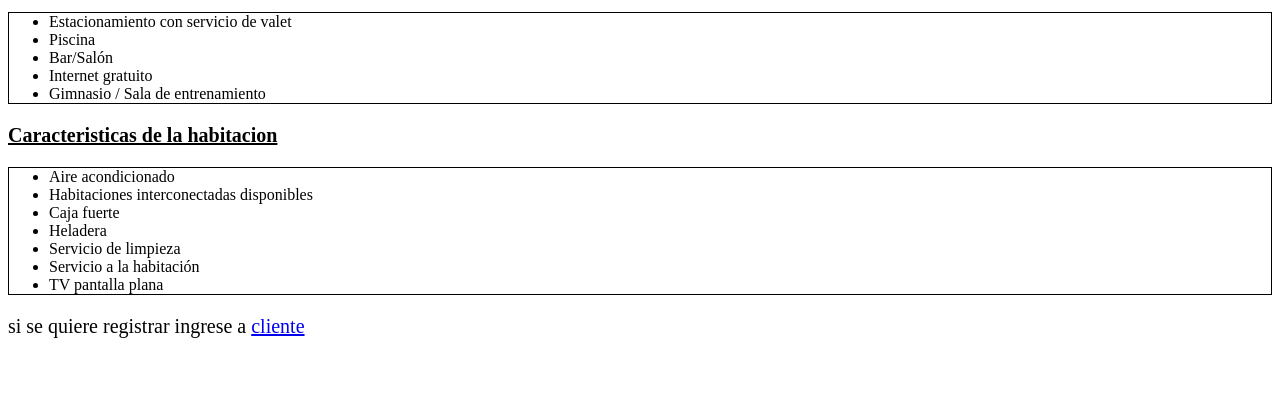
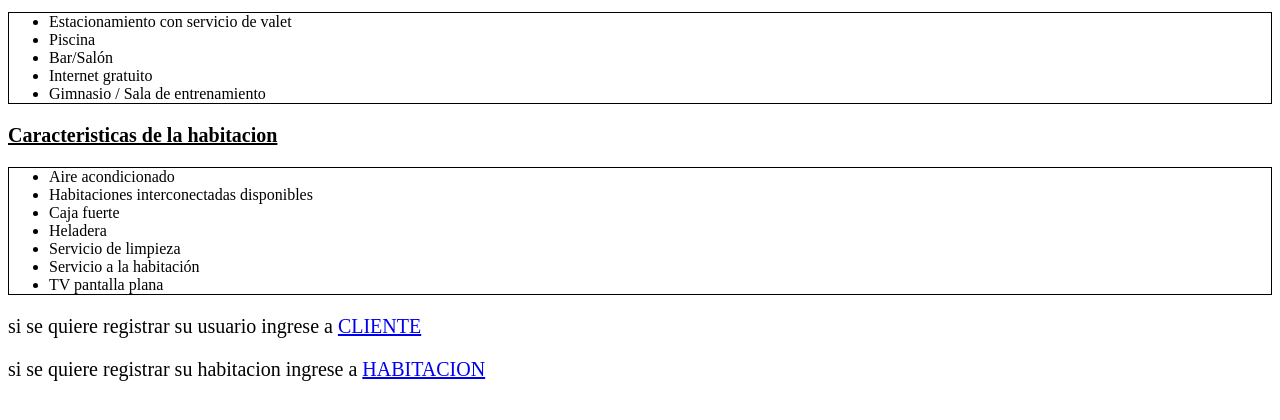
Before and after one commit to MarcosVillardi/Entrega-Proyecto-Final, a Django app: page / in a window 1280 px wide. Shown: the part 261-681 px from the top of the page. Run offline with Django 4.2, Linux system fonts and the light colour scheme.

Commit message:
Create, url registrar habitacion

```diff
--- a/project/apps/home/templates/home/base.html
+++ b/project/apps/home/templates/home/base.html
@@ -30,7 +30,8 @@
             <li>TV pantalla plana</li>
 
         </ul>
-        <p style="font-size: 20px; "> si se quiere registrar ingrese a  <a href="crear_cliente">cliente</a></p>
+        <p style="font-size: 20px; "> si se quiere registrar su usuario ingrese a  <a href="crear_cliente">CLIENTE</a></p>
+        <p style="font-size: 20px; "> si se quiere registrar su habitacion ingrese a  <a href="registrar_habitacion">HABITACION</a></p>
 
     {% endblock  %}
 
--- a/project/apps/home/urls.py
+++ b/project/apps/home/urls.py
@@ -4,4 +4,5 @@ from . import views
 urlpatterns = [
     path('', views.base, name='base'),
     path('crear_cliente/', views.crear_cliente, name='crear_cliente'),
+    path('registrar_habitacion/', views.registrar_habitacion, name='registrar_habitacion'),
 ]
--- a/project/apps/home/views.py
+++ b/project/apps/home/views.py
@@ -14,3 +14,14 @@ def crear_cliente(request):
         form = forms.ClienteForm()
         context = {'form': form}
     return render(request, 'home/crear_cliente.html',context)
+
+def registrar_habitacion(request):
+    if request.method == 'POST':
+        form = forms.ReservaForm(request.POST)
+        if form.is_valid():
+            form.save()
+            return redirect('home:base')
+    else:
+        form = forms.ReservaForm()
+        context = {'form': form}
+    return render(request, 'home/registrar_habitacion.html',context)
```
Also changed, not shown: project/apps/home/templates/home/registrar_habitacion.html (renamed from project/apps/home/templates/home/crear_cliente.html, +4 -4 lines).
